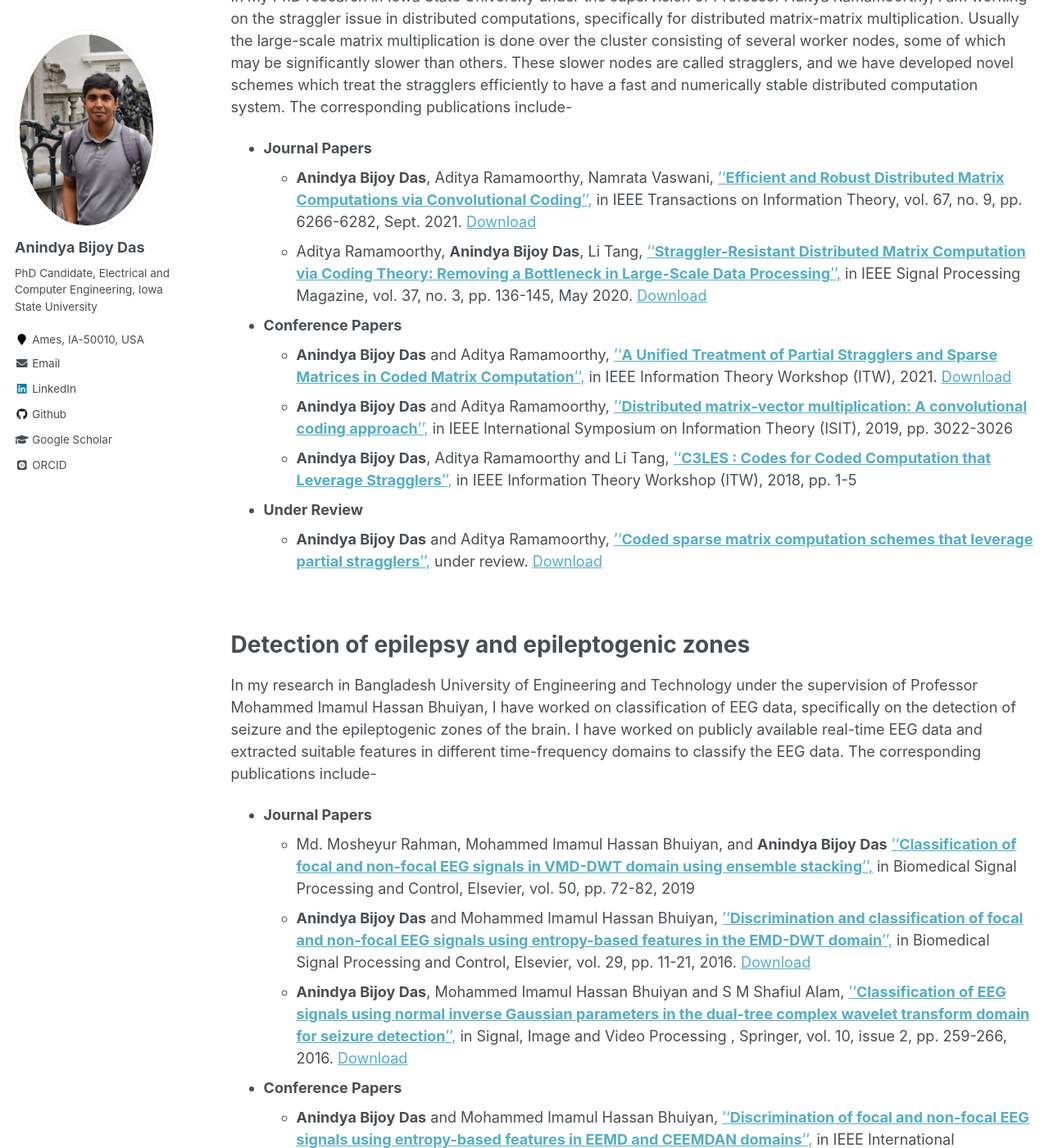
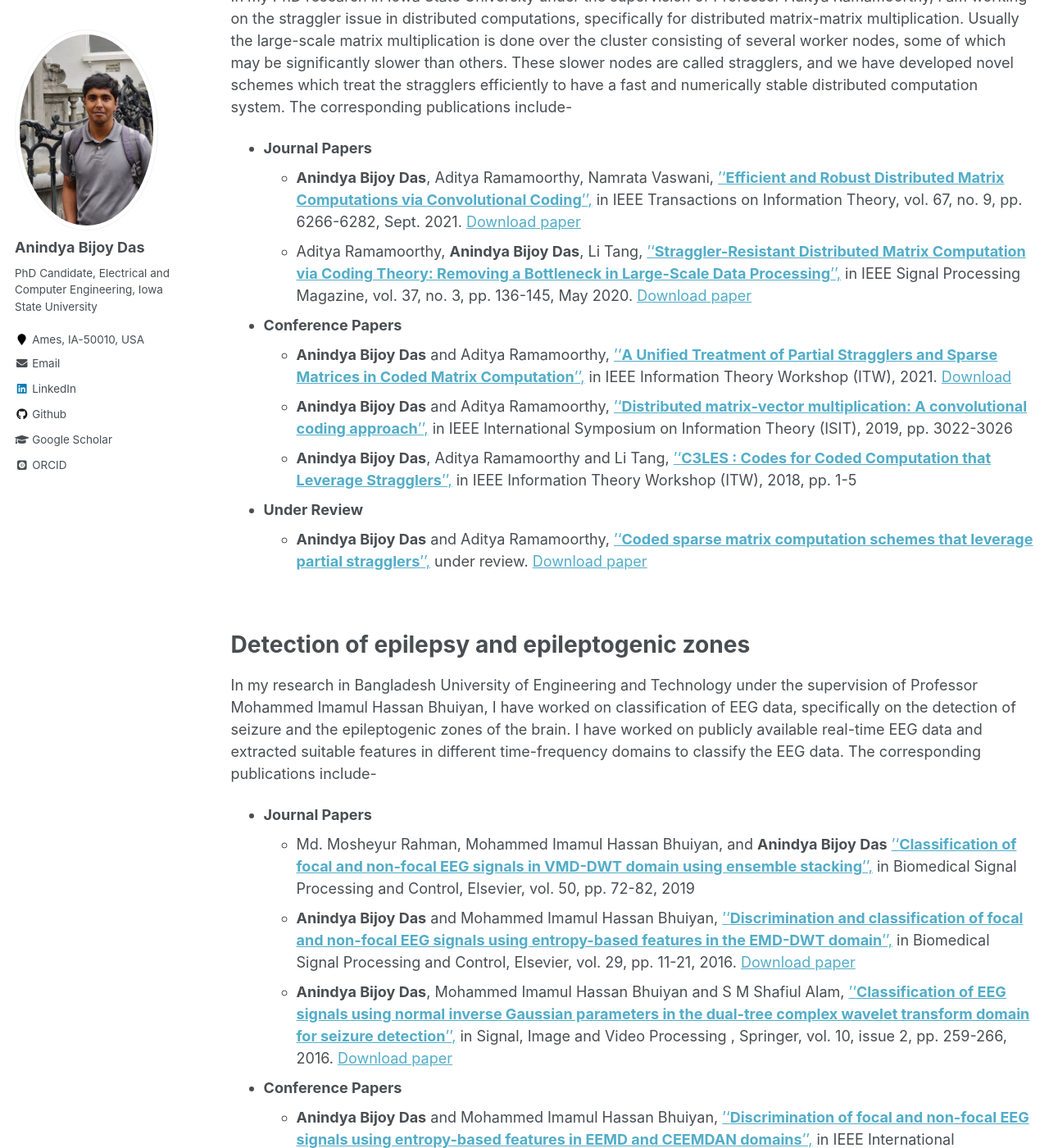
Before and after one commit to anindyabijoydas/portfolio, a Jekyll site: the page built from _pages/research.md, in a window 1280 px wide and 1400 px high, scrolled down 202 px. Shown: the whole window at 82% size. Built offline with Jekyll 4.4.1, drawn with Linux system fonts in a browser that asks for light colours; some web fonts are replaced.

Commit message:
Update research.md

```diff
--- a/_pages/research.md
+++ b/_pages/research.md
@@ -12,8 +12,8 @@ Straggler mitigation in distributed computation
 In my PhD research in Iowa State University under the supervision of Professor Aditya Ramamoorthy, I am working on the straggler issue in distributed computations, specifically for distributed matrix-matrix multiplication. Usually the large-scale matrix multiplication is done over the cluster consisting of several worker nodes, some of which may be significantly slower than others. These slower nodes are called stragglers, and we have developed novel schemes which treat the stragglers efficiently to have a fast and numerically stable distributed computation system. The corresponding publications include-
 
 * **Journal Papers**
-   * **Anindya Bijoy Das**, Aditya Ramamoorthy, Namrata Vaswani, [''**Efficient and Robust Distributed Matrix Computations via Convolutional Coding**'',](https://ieeexplore.ieee.org/abstract/document/9478901) in IEEE Transactions on Information Theory, vol. 67, no. 9, pp. 6266-6282, Sept. 2021. [Download](https://www.dropbox.com/s/jor6hn9lkdba62c/ittrans.pdf?dl=0)
-   * Aditya Ramamoorthy, **Anindya Bijoy Das**, Li Tang, [''**Straggler-Resistant Distributed Matrix Computation via Coding Theory: Removing a Bottleneck in Large-Scale Data Processing**'',](https://ieeexplore.ieee.org/abstract/document/9084368) in IEEE Signal Processing Magazine, vol. 37, no. 3, pp. 136-145, May 2020. [Download](https://www.dropbox.com/s/48di7uhogpsv49k/spmag.pdf?dl=0)
+   * **Anindya Bijoy Das**, Aditya Ramamoorthy, Namrata Vaswani, [''**Efficient and Robust Distributed Matrix Computations via Convolutional Coding**'',](https://ieeexplore.ieee.org/abstract/document/9478901) in IEEE Transactions on Information Theory, vol. 67, no. 9, pp. 6266-6282, Sept. 2021. [Download paper](https://www.dropbox.com/s/jor6hn9lkdba62c/ittrans.pdf?dl=0)
+   * Aditya Ramamoorthy, **Anindya Bijoy Das**, Li Tang, [''**Straggler-Resistant Distributed Matrix Computation via Coding Theory: Removing a Bottleneck in Large-Scale Data Processing**'',](https://ieeexplore.ieee.org/abstract/document/9084368) in IEEE Signal Processing Magazine, vol. 37, no. 3, pp. 136-145, May 2020. [Download paper](https://www.dropbox.com/s/48di7uhogpsv49k/spmag.pdf?dl=0)
 
 * **Conference Papers**
    * **Anindya Bijoy Das** and Aditya Ramamoorthy, [''**A Unified Treatment of Partial Stragglers and Sparse Matrices in Coded Matrix Computation**'',](https://arxiv.org/abs/2109.12070) in IEEE Information Theory Workshop (ITW), 2021. [Download](https://www.dropbox.com/s/b8mf72b0jzfo3y4/class.pdf?dl=0)
@@ -21,7 +21,7 @@ In my PhD research in Iowa State University under the supervision of Professor A
    * **Anindya Bijoy Das**, Aditya Ramamoorthy and Li Tang, [''**C3LES : Codes for Coded Computation that Leverage Stragglers**'',](https://ieeexplore.ieee.org/abstract/document/8613321) in IEEE Information Theory Workshop (ITW), 2018, pp. 1-5
 
 * **Under Review**
-   * **Anindya Bijoy Das** and Aditya Ramamoorthy, [''**Coded sparse matrix computation schemes that leverage partial stragglers**'',](https://arxiv.org/abs/2012.06065) under review. [Download](https://www.dropbox.com/s/qdstmozj03gxtpw/sparse.pdf?dl=0) <br />
+   * **Anindya Bijoy Das** and Aditya Ramamoorthy, [''**Coded sparse matrix computation schemes that leverage partial stragglers**'',](https://arxiv.org/abs/2012.06065) under review. [Download paper](https://www.dropbox.com/s/qdstmozj03gxtpw/sparse.pdf?dl=0) <br />
 <br /> <br />
 
 
@@ -31,8 +31,8 @@ In my research in Bangladesh University of Engineering and Technology under the
 
 * **Journal Papers**
    * Md. Mosheyur Rahman, Mohammed Imamul Hassan Bhuiyan, and **Anindya Bijoy Das** [''**Classification of focal and non-focal EEG signals in VMD-DWT domain using ensemble stacking**'',](https://www.sciencedirect.com/science/article/abs/pii/S1746809419300126) in Biomedical Signal Processing and Control, Elsevier, vol. 50, pp. 72-82, 2019
-   * **Anindya Bijoy Das** and Mohammed Imamul Hassan Bhuiyan, [''**Discrimination and classification of focal and non-focal EEG signals using entropy-based features in the EMD-DWT domain**'',](https://www.sciencedirect.com/science/article/abs/pii/S1746809416300465) in Biomedical Signal Processing and Control, Elsevier, vol. 29, pp. 11-21, 2016. [Download](https://www.dropbox.com/s/lopr5cq523l9ibw/bspc.pdf?dl=0)
-   * **Anindya Bijoy Das**, Mohammed Imamul Hassan Bhuiyan and S M Shafiul Alam, [''**Classification of EEG signals using normal inverse Gaussian parameters in the dual-tree complex wavelet transform domain for seizure detection**'',](https://link.springer.com/article/10.1007%2Fs11760-014-0736-2) in Signal, Image and Video Processing , Springer, vol. 10, issue 2, pp. 259-266, 2016. [Download](https://www.dropbox.com/s/8np8rlffnsqalu9/sivp.pdf?dl=0)
+   * **Anindya Bijoy Das** and Mohammed Imamul Hassan Bhuiyan, [''**Discrimination and classification of focal and non-focal EEG signals using entropy-based features in the EMD-DWT domain**'',](https://www.sciencedirect.com/science/article/abs/pii/S1746809416300465) in Biomedical Signal Processing and Control, Elsevier, vol. 29, pp. 11-21, 2016. [Download paper](https://www.dropbox.com/s/lopr5cq523l9ibw/bspc.pdf?dl=0)
+   * **Anindya Bijoy Das**, Mohammed Imamul Hassan Bhuiyan and S M Shafiul Alam, [''**Classification of EEG signals using normal inverse Gaussian parameters in the dual-tree complex wavelet transform domain for seizure detection**'',](https://link.springer.com/article/10.1007%2Fs11760-014-0736-2) in Signal, Image and Video Processing , Springer, vol. 10, issue 2, pp. 259-266, 2016. [Download paper](https://www.dropbox.com/s/8np8rlffnsqalu9/sivp.pdf?dl=0)
 
 * **Conference Papers**
    * **Anindya Bijoy Das** and Mohammed Imamul Hassan Bhuiyan, [''**Discrimination of focal and non-focal EEG signals using entropy-based features in EEMD and CEEMDAN domains**'',](https://ieeexplore.ieee.org/abstract/document/7853950) in IEEE International Conference on Electrical and Computer Engineering (ICECE), pp. 435-438, 2016
```
